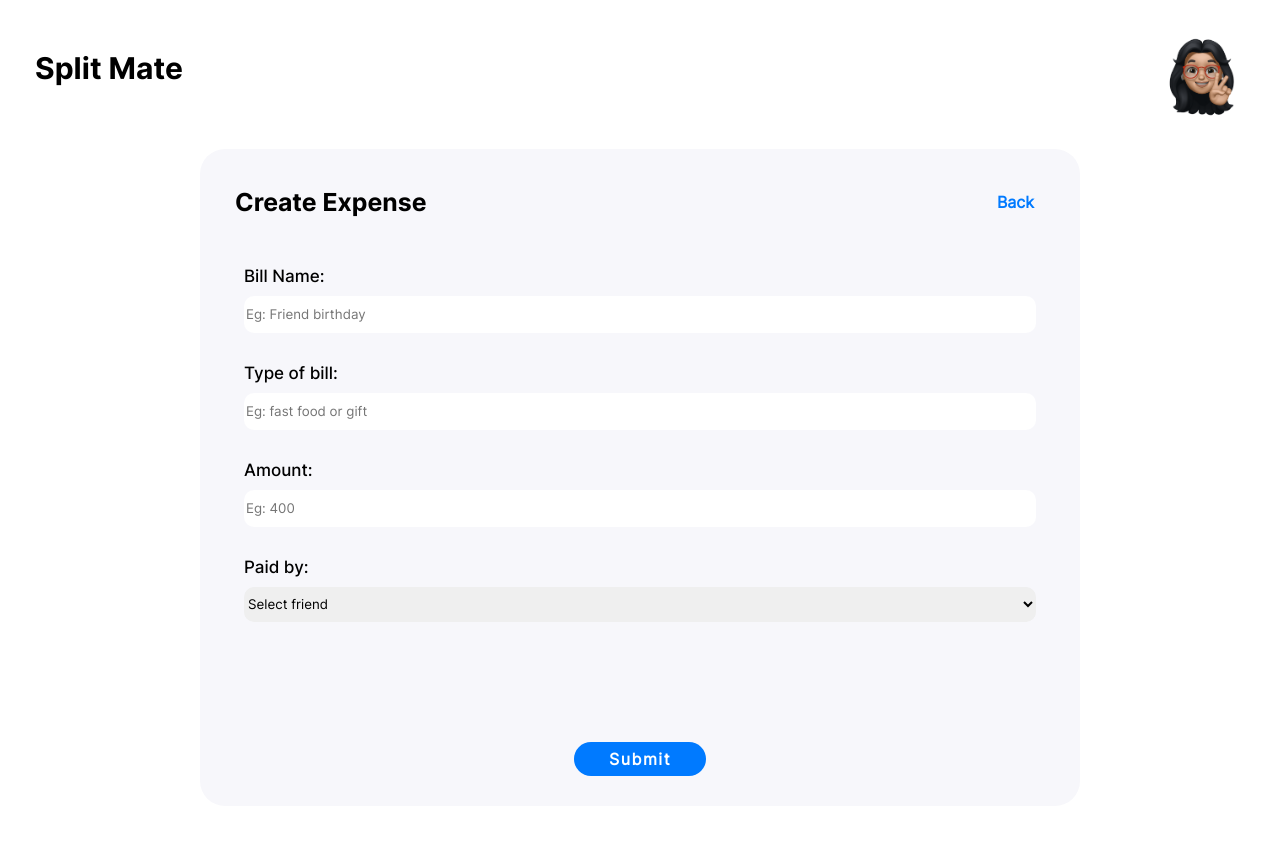
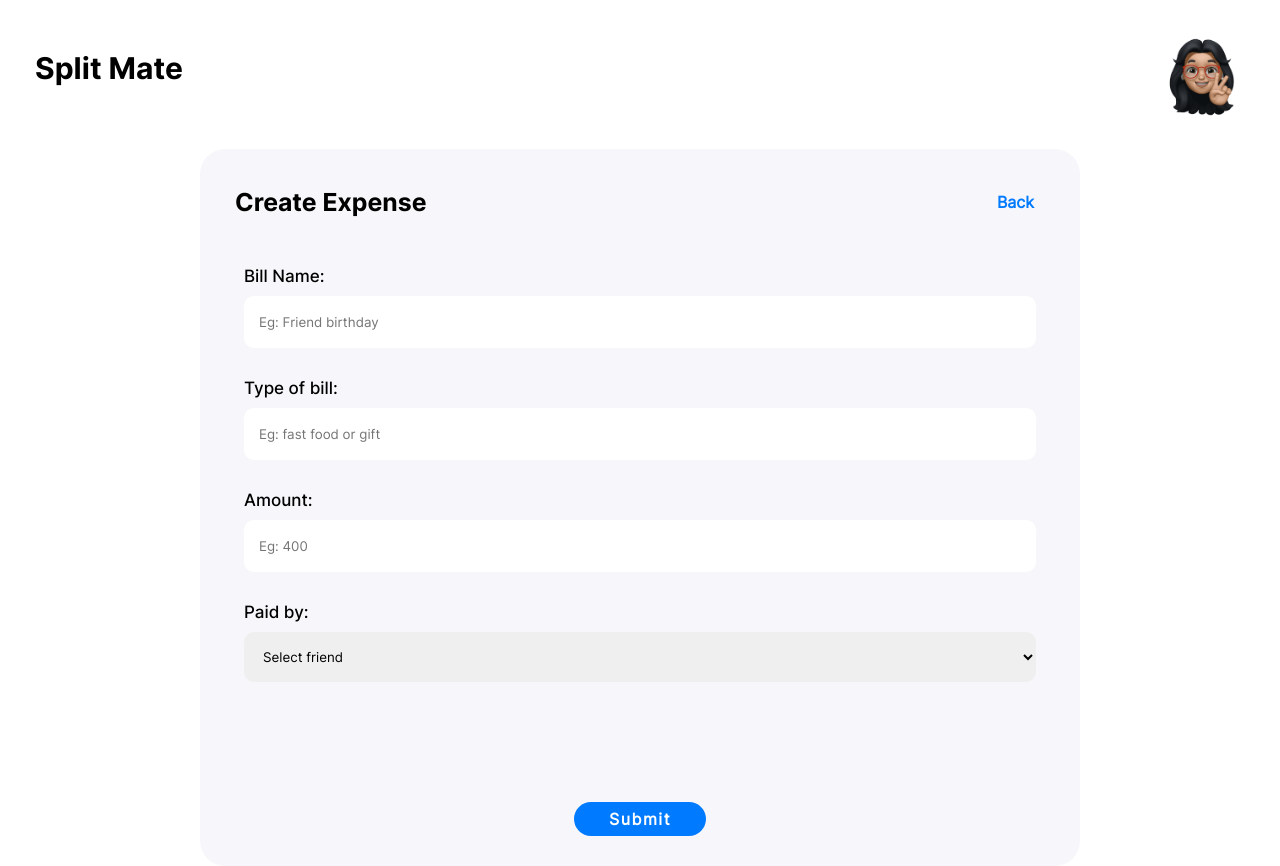
Before and after one commit to devam-Scaletech/Split-Mate, a React (Create React App) app: page /createExpense in a window 1280 px wide. Before the commit the page ends 806 px from the top, so only its background shows below. Built offline with nearby package versions, Linux system fonts and the light colour scheme.

Commit message:
feat: change when settled bill then show revoke and when revok bill then show settled option | style: createForm input

```diff
--- a/src/feature/createExpense/component/createExpenseForm.tsx
+++ b/src/feature/createExpense/component/createExpenseForm.tsx
@@ -41,7 +41,8 @@ const CreateExpenseForm = () => {
         <form onSubmit={handleSubmit(onSubmit)} className="flex flex--column width--90-per m--0-auto">
             <div className='mt--30 flex flex--column'>
                 <label htmlFor="billName" className='font-family--medium font-size--18 mb--10'>Bill Name:</label>
-                <input type="text" placeholder="Eg: Friend birthday" {...register("billName", { required: true, maxLength: 80 })} className='height--35-px b-radius--10 b--none' />
+                <input type="text" placeholder="Eg: Friend birthday" {...register("billName", { required: true, maxLength: 80 })} className='height--50-px b-radius--10 b--none pl--15'
+                />
                 {errors.billName && (
                     <span className="error font-size--14px mt--10">
                         Bill Name is required*
@@ -51,7 +52,7 @@ const CreateExpenseForm = () => {
 
             <div className='mt--30 flex flex--column'>
                 <label htmlFor="typeOfBill" className='font-family--medium font-size--18 mb--10'>Type of bill:</label>
-                <input type="text" placeholder="Eg: fast food or gift" {...register("typeOfBill", { required: true, maxLength: 100, pattern: /^[A-Za-z\s,]+$/, })} className='height--35-px b-radius--10 b--none' />
+                <input type="text" placeholder="Eg: fast food or gift" {...register("typeOfBill", { required: true, maxLength: 100 })} className='height--50-px b-radius--10 b--none pl--15' />
                 {errors.typeOfBill && (
                     <span className="error font-size--14px mt--10">
                         Type of bill Name is required*
@@ -64,7 +65,7 @@ const CreateExpenseForm = () => {
                 <input
                     type="number"
                     placeholder="Eg: 400"
-                    className='height--35-px b-radius--10 b--none'
+                    className='height--50-px b-radius--10 b--none pl--15'
                     {...register("amount", {
                         required: true,
                         minLength: 1,
@@ -80,7 +81,7 @@ const CreateExpenseForm = () => {
 
             <div className='mt--30 mb--30 flex flex--column'>
                 <label htmlFor="paidBy" className='font-family--medium font-size--18 mb--10'>Paid by:</label>
-                <select {...register("paidBy", { required: true })} className='height--35-px b-radius--10 b--none' onChange={handleSelectChange}>
+                <select {...register("paidBy", { required: true })} className='height--50-px b-radius--10 b--none pl--15' onChange={handleSelectChange}>
                     <option value=''>Select friend</option>);
                     {retrievedUserData?.friend.map((friendName: IFriends, index: number) => {
                         const { name } = friendName;
@@ -88,7 +89,7 @@ const CreateExpenseForm = () => {
                             <option value={name} key={index}>{name}</option>);
                     })}
                 </select>
-                {errors.title && (
+                {errors.paidBy && (
                     <span className="error font-size--14px mt--10">
                         Paid by is required*
                     </span>
--- a/src/feature/summary/component/summaryList.tsx
+++ b/src/feature/summary/component/summaryList.tsx
@@ -8,7 +8,7 @@ const SummaryList = () => {
     const [expenseData, setExpenseData] = useState<IExpenseData[]>([]);
     const expenseList = localStorage.getItem("Expense");
     const expenseListData = expenseList && JSON.parse(expenseList);
-
+    const [isShowSettled, setIsShowSettled] = useState(false);
     useEffect(() => {
         setExpenseData(expenseListData);
     }, [localStorage]);
@@ -21,8 +21,10 @@ const SummaryList = () => {
 
             if (status === 'settled') {
                 updatedFriendArray[index].amountStatus = true;
+                setIsShowSettled(true);
             } else if (status === 'pending') {
                 updatedFriendArray[index].amountStatus = false;
+                setIsShowSettled(false);
             } else if (status === 'remove') {
                 updatedFriendArray.splice(index, 1);
             }
@@ -39,7 +41,7 @@ const SummaryList = () => {
                 return (
                     <div key={index} className={`mr--30 mt--30 ${summaryStyle['summary__list--box']}`}>
                         <div className={`ml--20 flex justify__content--between mr--20 flex--wrap ${summaryStyle['summary__list--content']}`}>
-                            <p className="font-family--bold font-size--28 text--capitalize flex flex--column"><span className="font-size--16px mb--10 font-family--semi-bold">Bill name:</span>{billName}</p>
+                            <p className="font-family--bold font-size--28 text--capitalize flex flex--column line-height--33px"><span className="font-size--16px mb--10 font-family--semi-bold">Bill name:</span>{billName}</p>
 
                             <p className="font-family--bold font-size--28 text--capitalize flex flex--column"><span className="font-size--16px mb--10 font-family--semi-bold">Created Date:</span>{createdDate}</p>
 
@@ -70,16 +72,16 @@ const SummaryList = () => {
                             })}
                         </div>
                         <div className={`${summaryStyle['summary__list-btn']} flex width--full justify__content--evenly mb--20 mt--30 flex--wrap `}>
-                            <button className="success--btn font-size--16px font-weight--600 line-height--20px b-radius--25 width--auto cursor--pointer"
+                            {!isShowSettled && <button className="success--btn font-size--16px font-weight--600 line-height--20px b-radius--25 width--auto cursor--pointer"
                                 onClick={() => handleOnStatus(index, 'settled')}
                             >
                                 Settled bill
-                            </button>
-                            <button className="primary--btn font-size--16px font-weight--600 line-height--20px b-radius--25 width--auto cursor--pointer"
+                            </button>}
+                            {isShowSettled && <button className="primary--btn font-size--16px font-weight--600 line-height--20px b-radius--25 width--auto cursor--pointer"
                                 onClick={() => handleOnStatus(index, 'pending')}
                             >
-                                Revoke
-                            </button>
+                                Revoke all
+                            </button>}
                             <button className="error-btn font-size--16px font-weight--600 line-height--20px b-radius--25 width--auto cursor--pointer"
                                 onClick={() => handleOnStatus(index, 'remove')}
                             >
```
